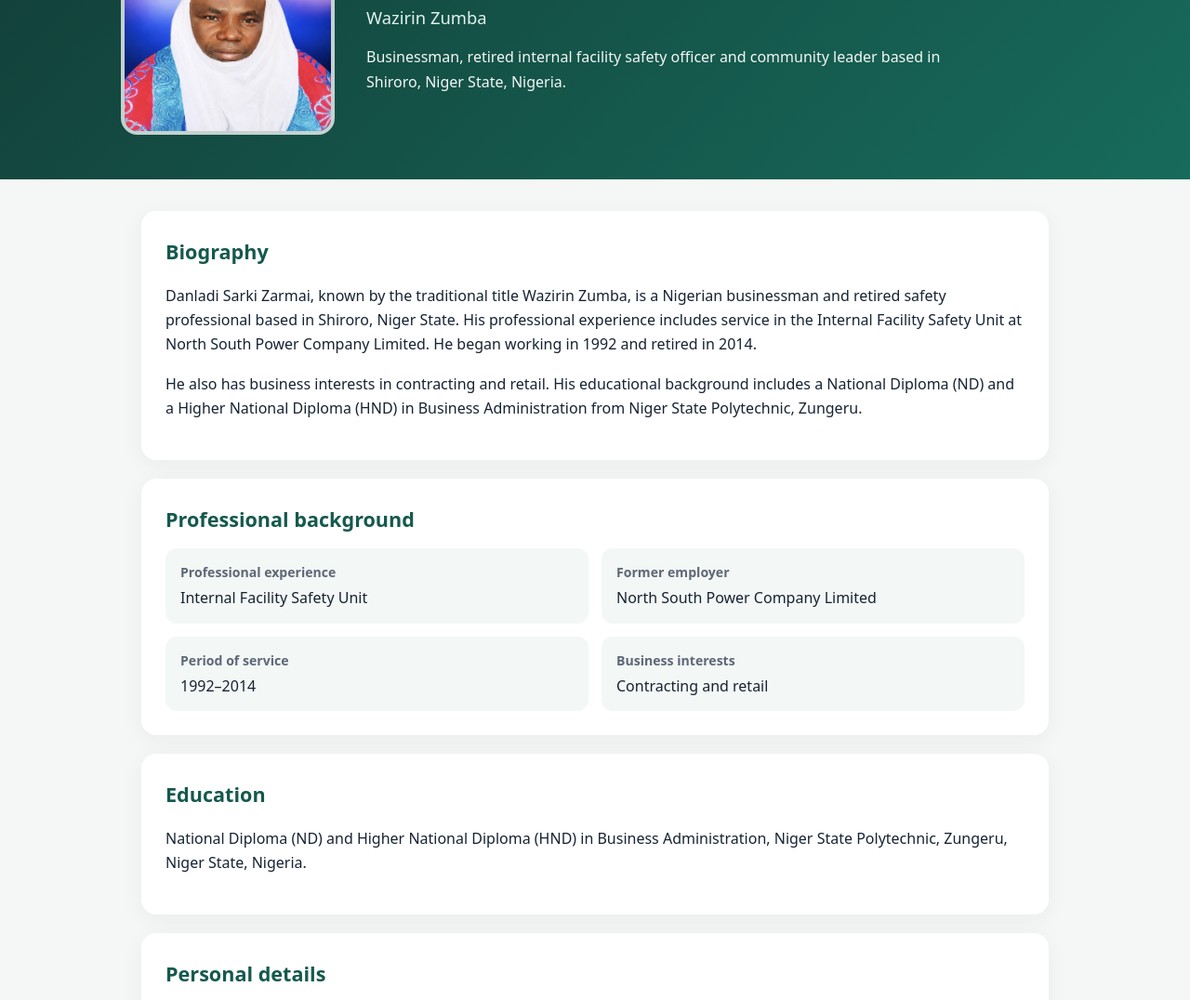
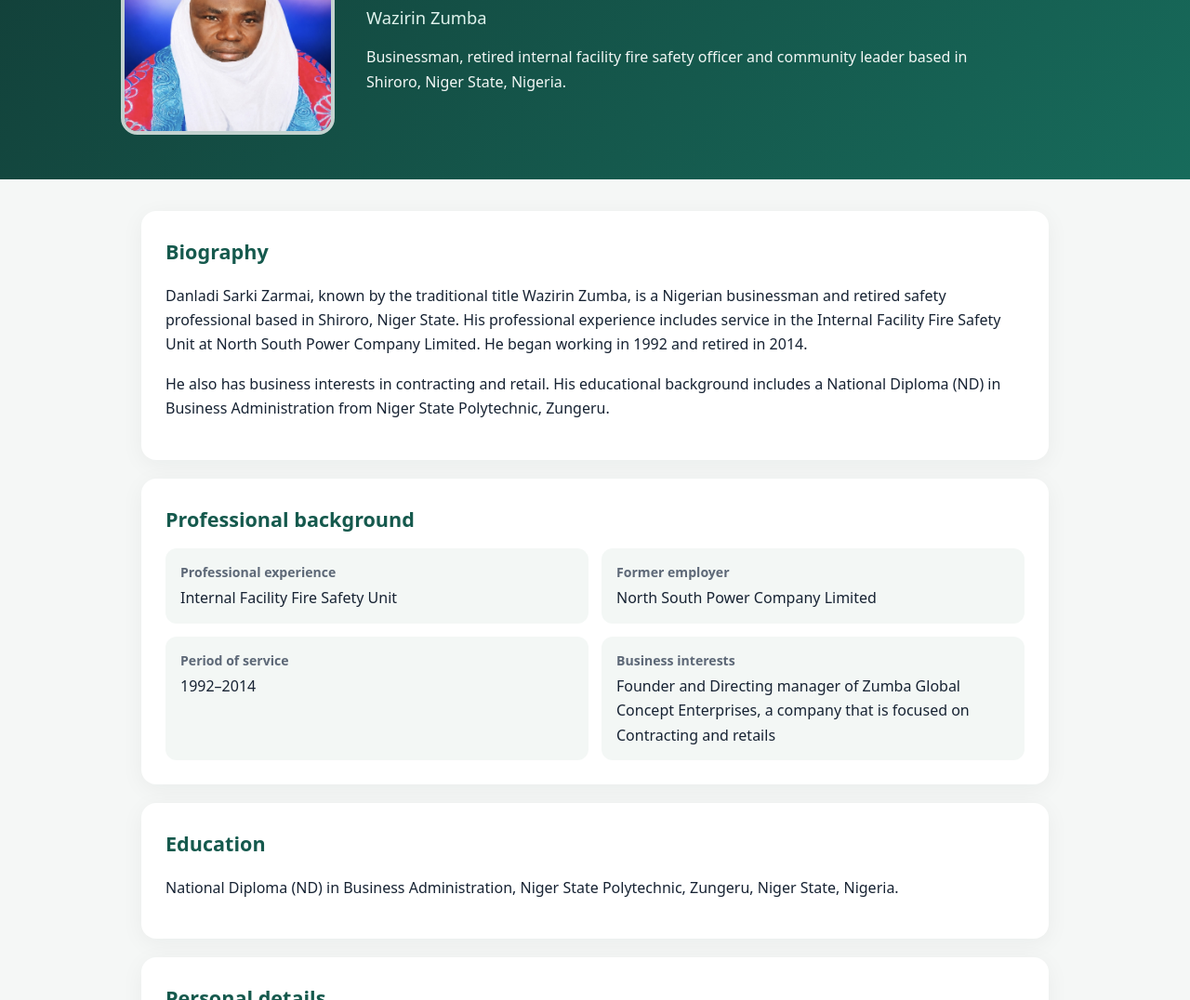
Before and after one commit to danladisarkizarmai/danladisarkizarmai.github.io, a plain HTML site: page index.html in a window 1280 px wide. Shown: the part 164-1240 px from the top of the page at 93% size. Drawn offline with Linux system fonts and the light colour scheme.

Commit message:
Update index.html

```diff
--- a/index.html
+++ b/index.html
@@ -37,28 +37,28 @@
       <div>
         <h1>Danladi Sarki Zarmai</h1>
         <p class="title">Wazirin Zumba</p>
-        <p class="intro">Businessman, retired internal facility safety officer and community leader based in Shiroro, Niger State, Nigeria.</p>
+        <p class="intro">Businessman, retired internal facility fire safety officer and community leader based in Shiroro, Niger State, Nigeria.</p>
       </div>
     </div>
   </header>
   <main class="wrap">
     <section>
       <h2>Biography</h2>
-      <p>Danladi Sarki Zarmai, known by the traditional title Wazirin Zumba, is a Nigerian businessman and retired safety professional based in Shiroro, Niger State. His professional experience includes service in the Internal Facility Safety Unit at North South Power Company Limited. He began working in 1992 and retired in 2014.</p>
-      <p>He also has business interests in contracting and retail. His educational background includes a National Diploma (ND) and a Higher National Diploma (HND) in Business Administration from Niger State Polytechnic, Zungeru.</p>
+      <p>Danladi Sarki Zarmai, known by the traditional title Wazirin Zumba, is a Nigerian businessman and retired safety professional based in Shiroro, Niger State. His professional experience includes service in the Internal Facility Fire Safety Unit at North South Power Company Limited. He began working in 1992 and retired in 2014.</p>
+      <p>He also has business interests in contracting and retail. His educational background includes a National Diploma (ND) in Business Administration from Niger State Polytechnic, Zungeru.</p>
     </section>
     <section>
       <h2>Professional background</h2>
       <div class="facts">
-        <div class="fact"><strong>Professional experience</strong><span>Internal Facility Safety Unit</span></div>
+        <div class="fact"><strong>Professional experience</strong><span>Internal Facility Fire Safety Unit</span></div>
         <div class="fact"><strong>Former employer</strong><span>North South Power Company Limited</span></div>
         <div class="fact"><strong>Period of service</strong><span>1992–2014</span></div>
-        <div class="fact"><strong>Business interests</strong><span>Contracting and retail</span></div>
+        <div class="fact"><strong>Business interests</strong><span>Founder and Directing manager of Zumba Global Concept Enterprises, a company that is focused on Contracting and retails</span></div>
       </div>
     </section>
     <section>
       <h2>Education</h2>
-      <p>National Diploma (ND) and Higher National Diploma (HND) in Business Administration, Niger State Polytechnic, Zungeru, Niger State, Nigeria.</p>
+      <p>National Diploma (ND) in Business Administration, Niger State Polytechnic, Zungeru, Niger State, Nigeria.</p>
     </section>
     <section>
       <h2>Personal details</h2>
@@ -72,7 +72,7 @@
       <h2>Business and community</h2>
       <section>
   <h2>Family &amp; Personal Life</h2>
-  <p>Danladi Sarki Zarmai is married to Jummai Ahmed, and together they have seven children.</p>
+  <p>Danladi Sarki Zarmai is married to Jummai Ahmed, and have seven children.</p>
 </section>
       <p>Alongside his professional career, Danladi Sarki Zarmai owns and operates Zumba Global Concepts Enterprises, with interests in contracting and retail businesses.</p>
     </section>
```
